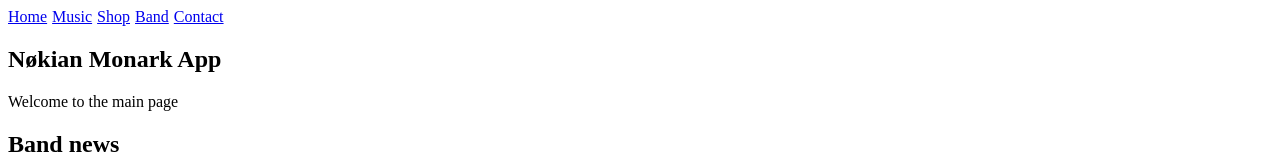
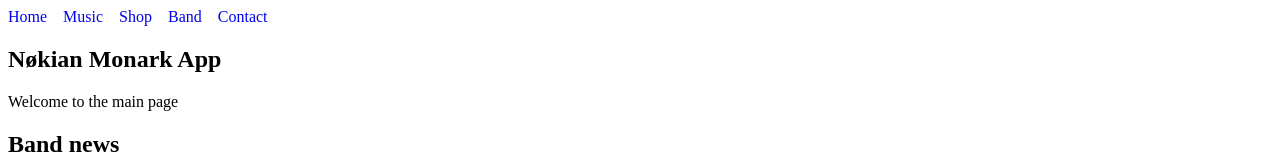
Before and after one commit to IINomadll/nokian-monark-app, a React (Vite) app in the folder frontend/: page / in a window 1280 px wide. Shown: the top 160 px of the page. Built offline with nearby package versions, Linux system fonts and the light colour scheme; no server answers.

Commit message:
improve HTML semantics and apply temporary css

```diff
--- a/frontend/src/components/EditPostForm.jsx
+++ b/frontend/src/components/EditPostForm.jsx
@@ -30,10 +30,10 @@ const EditPostForm = ({ post, onUpdate, onCancel }) => {
 
   return (
     <section aria-labelledby={`edit-post-${post.id}-heading`}>
-      <h3 id={`edit-post-${post.id}-heading`}>Edit Post</h3>
+      <h3 id={`edit-post-${post.id}-heading`}>Edit post</h3>
       <form onSubmit={handleSubmit}>
         <fieldset>
-          <legend>Edit post</legend>
+          <legend>Editing form</legend>
 
           <div className="form-field">
             <label htmlFor="title">Post title:</label>
@@ -59,7 +59,6 @@ const EditPostForm = ({ post, onUpdate, onCancel }) => {
               onChange={({ target }) => setContent(target.value)}
             />
           </div>
-        </fieldset>
 
           <div className="form-actions">
             <button type="submit">Save changes</button>
@@ -67,6 +66,7 @@ const EditPostForm = ({ post, onUpdate, onCancel }) => {
               Cancel
             </button>
           </div>
+        </fieldset>
       </form>
     </section>
   );
--- a/frontend/src/components/EditProductForm.jsx
+++ b/frontend/src/components/EditProductForm.jsx
@@ -73,11 +73,13 @@ const EditProductForm = ({ product, onUpdate }) => {
   };
 
   return (
-    <>
+    <section aria-labelledby={`edit-product-${product.id}-heading`}>
+      <h3 id={`edit-product-${product.id}-heading`}>Edit product</h3>
       <form onSubmit={handleSubmit}>
         <fieldset>
-          <legend>Edit product</legend>
-          <p>
+          <legend>Editing form</legend>
+
+          <div className="form-field">
             <label htmlFor="name">Name:</label>
             <br />
             <input
@@ -87,8 +89,9 @@ const EditProductForm = ({ product, onUpdate }) => {
               value={formData.name}
               onChange={handleChange}
             />
-          </p>
-          <p>
+          </div>
+
+          <div className="form-field">
             <label htmlFor="description">Description:</label>
             <br />
             <textarea
@@ -99,25 +102,25 @@ const EditProductForm = ({ product, onUpdate }) => {
               value={formData.description}
               onChange={handleChange}
             />
-          </p>
+          </div>
 
-          <legend>Category:</legend>
+          <legend className="visually-hidden">Product category</legend>
+          <p>Category:</p>
           {["apparel", "media", "accessory"].map((option) => (
-            <label key={option}>
+            <div key={option}>
               <input
                 type="radio"
                 name="category"
-                id="category"
+                id={`category-${option}`}
                 value={option}
                 checked={formData.category === option}
                 onChange={handleChange}
               />
-              {option}
-              <br />
-            </label>
+              <label htmlFor={`category-${option}`}>{option}</label>
+            </div>
           ))}
 
-          <p>
+          <div className="form-field">
             <label htmlFor="imageUrl">
               Image URL: (must start with /images/)
             </label>
@@ -129,8 +132,9 @@ const EditProductForm = ({ product, onUpdate }) => {
               value={formData.imageUrl}
               onChange={handleChange}
             />
-          </p>
-          <p>
+          </div>
+
+          <div className="form-field">
             <label htmlFor="material">Material:</label>
             <br />
             <input
@@ -140,28 +144,29 @@ const EditProductForm = ({ product, onUpdate }) => {
               value={formData.material}
               onChange={handleChange}
             />
-          </p>
+          </div>
 
           {mode === "sizes" && (
-            <>
-              <p>Sizes:</p>
+            <fieldset>
+              <legend>Sizes inventory</legend>
               {["S", "M", "L", "XL"].map((size) => (
-                <label key={size}>
-                  {size}:
+                <div key={size} className="form-field">
+                  <label htmlFor={`size_${size}`}>{size}:</label>
                   <input
                     type="number"
+                    id={`size_${size}`}
                     name={`size_${size}`}
                     value={formData.sizes?.[size] || 0}
                     onChange={handleChange}
                     min={0}
                   />
-                </label>
+                </div>
               ))}
-            </>
+            </fieldset>
           )}
 
           {mode === "quantity" && (
-            <p>
+            <div className="form-field">
               <label htmlFor="quantity">Quantity:</label>
               <br />
               <input
@@ -172,10 +177,10 @@ const EditProductForm = ({ product, onUpdate }) => {
                 onChange={handleChange}
                 min={0}
               />
-            </p>
+            </div>
           )}
 
-          <p>
+          <div className="form-field">
             <label htmlFor="available">Available:</label>
             <br />
             <input
@@ -185,8 +190,9 @@ const EditProductForm = ({ product, onUpdate }) => {
               checked={formData.available}
               onChange={handleChange}
             />
-          </p>
-          <p>
+          </div>
+
+          <div className="form-field">
             <label htmlFor="price">Price (€):</label>
             <br />
             <input
@@ -198,13 +204,16 @@ const EditProductForm = ({ product, onUpdate }) => {
               step="0.01"
               min="0"
             />
-          </p>
+          </div>
 
           <br />
-          <button type="submit">Save changes</button>
+
+          <div className="form-actions">
+            <button type="submit">Save changes</button>
+          </div>
         </fieldset>
       </form>
-    </>
+    </section>
   );
 };
 
--- a/frontend/src/components/NavigationBar.jsx
+++ b/frontend/src/components/NavigationBar.jsx
@@ -1,32 +1,35 @@
 import { Link } from "react-router-dom";
 
 const NavigationBar = () => {
-  const padding = {
-    paddingRight: 5,
-  };
-
   // selvitä, onko parempi käyttää id:tä vai classname:a
   return (
     <header>
       <nav aria-label="primary-navigation">
-        <Link to="/" style={padding}>
-          Home
-        </Link>
-        {/* <Link to="/news" style={padding}>
+        <ul className="nav-list">
+          <li className="nav-item">
+            <Link to="/">Home</Link>
+          </li>
+
+          {/* <Link to="/news" style={padding}>
           News
         </Link> */}
-        <Link to="/music" style={padding}>
-          Music
-        </Link>
-        <Link to="/shop" style={padding}>
-          Shop
-        </Link>
-        <Link to="/band" style={padding}>
-          Band
-        </Link>
-        <Link to="/contact" style={padding}>
-          Contact
-        </Link>
+
+          <li className="nav-item">
+            <Link to="/music">Music</Link>
+          </li>
+
+          <li className="nav-item">
+            <Link to="/shop">Shop</Link>
+          </li>
+
+          <li className="nav-item">
+            <Link to="/band">Band</Link>
+          </li>
+
+          <li className="nav-item">
+            <Link to="/contact">Contact</Link>
+          </li>
+        </ul>
       </nav>
     </header>
   );
--- a/frontend/src/components/PostForm.jsx
+++ b/frontend/src/components/PostForm.jsx
@@ -65,11 +65,11 @@ const PostForm = ({ posts, setPosts }) => {
               onChange={({ target }) => setContent(target.value)}
             />
           </div>
+
+          <div className="form-actions">
+            <button type="submit">Create post</button>
+          </div>
         </fieldset>
-
-        <div className="form-actions">
-          <button type="submit">Create post</button>
-        </div>
       </form>
     </section>
   );
--- a/frontend/src/components/Product.jsx
+++ b/frontend/src/components/Product.jsx
@@ -17,19 +17,23 @@ const Product = ({ product, products, setProducts }) => {
   };
 
   return (
-    <>
-      <li>
-        <h3>{product.name}</h3>
+    <article className="product" aria-labelledby={`product-${product.id}-name`}>
+      <header>
+        <h3 id={`product-${product.id}-name`}>{product.name}</h3>
         <p>
           <em>{product.description}</em>
         </p>
+      </header>
+
       <figure>
         <img
           src={product.imageUrl}
           alt={`Image of ${product.name}`}
-            style={{ width: "15rem" }}
+          style={{ width: "15rem", borderRadius: 4 }}
         />
       </figure>
+
+      <section>
         <p>
           <strong>Price:</strong> {product.price} €
         </p>
@@ -39,6 +43,7 @@ const Product = ({ product, products, setProducts }) => {
             <strong>Material:</strong> {product.material}
           </p>
         )}
+
         <p>
           <strong>Category:</strong> {product.category}
         </p>
@@ -69,17 +74,18 @@ const Product = ({ product, products, setProducts }) => {
         <p>
           <strong>Available: {String(product.available)}</strong>
         </p>
+      </section>
 
-        {editing && (
-          <EditProductForm product={product} onUpdate={handleUpdate} />
-        )}
+      {editing && <EditProductForm product={product} onUpdate={handleUpdate} />}
 
-        <br />
-      </li>
+      <footer style={{ marginTop: "1rem" }}>
+        <div className="product-actions">
           <button onClick={() => setEditing(!editing)}>
-        {editing ? "Cancel editing" : "Edit product"}
+            {editing ? "Cancel editing" : "Edit"}
           </button>
-    </>
+        </div>
+      </footer>
+    </article>
   );
 };
 
--- a/frontend/src/index.css
+++ b/frontend/src/index.css
@@ -13,3 +13,30 @@
   white-space: nowrap;
   border: 0;
 }
+
+.nav-list {
+  display: flex;
+  gap: 1rem;
+  list-style: none;
+  padding: 0;
+  margin: 0;
+}
+
+.nav-item a {
+  text-decoration: none;
+}
+
+.product {
+  border: 1px solid #ccc;
+  border-radius: 8px;
+  padding: 1rem;
+  margin-bottom: 1rem;
+  max-width: 25rem;
+}
+
+/* .product-grid {
+  display: grid;
+  grid-template-columns: repeat(auto-fit, minmax(280px, 1fr));
+  gap: 1.5rem;
+  padding: 1rem;
+} */
--- a/frontend/src/pages/AdminPanel.jsx
+++ b/frontend/src/pages/AdminPanel.jsx
@@ -68,7 +68,7 @@ const AdminPanel = ({
 
         <section>
           <h2>Manage products</h2>
-          <ul>
+          <div className="product-grid">
             {products.map((product) => (
               <Product
                 key={product.id}
@@ -77,7 +77,7 @@ const AdminPanel = ({
                 setProducts={setProducts}
               />
             ))}
-          </ul>
+          </div>
         </section>
       </main>
 
--- a/frontend/src/pages/Login.jsx
+++ b/frontend/src/pages/Login.jsx
@@ -94,6 +94,7 @@ const Login = ({ user, setUser }) => {
 
             <div className="form-field">
               <label htmlFor="userName">Username:</label>
+              <br />
               <input
                 type="text"
                 name="userName"
@@ -107,6 +108,7 @@ const Login = ({ user, setUser }) => {
 
             <div className="form-field">
               <label htmlFor="password">Password:</label>
+              <br />
               <input
                 type="password"
                 name="password"
```
Lines whose indentation alone changed are shown as unchanged.
